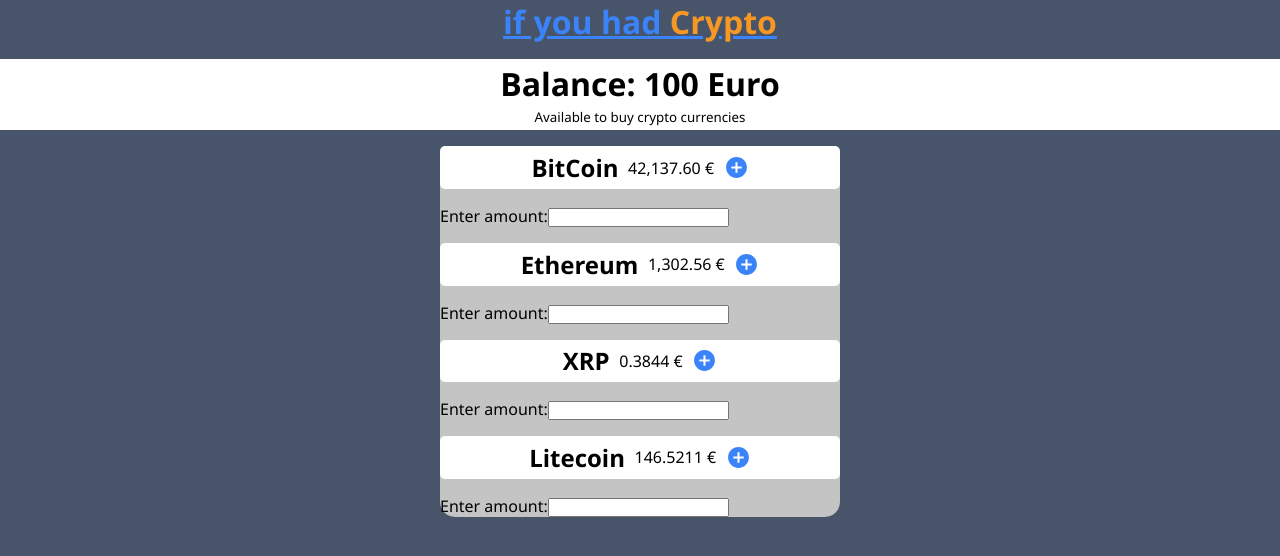
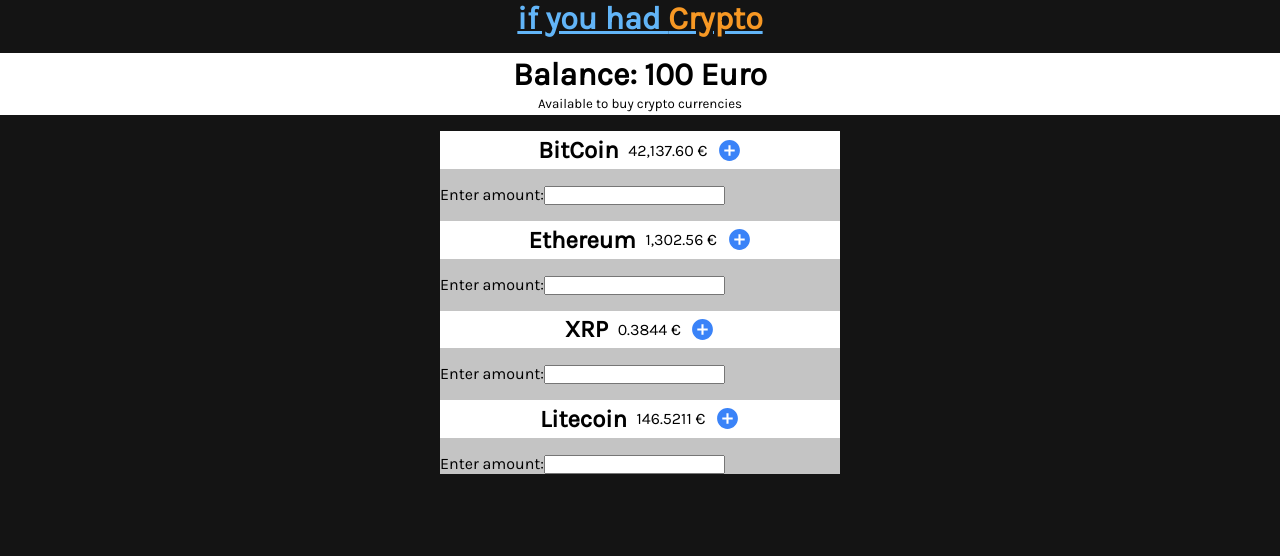
Before and after one commit to HRSArgyropoulos/CryptoCoins-React-App, a React (Create React App) app: page / in a window 1280 px wide. Shown: the top 556 px of the page. Built offline with nearby package versions, Linux system fonts and the light colour scheme.

Commit message:
style modifications

```diff
--- a/public/index.html
+++ b/public/index.html
@@ -8,6 +8,8 @@
       name="description"
       content="Web site created using create-react-app"
     />
+    <link rel="preconnect" href="https://fonts.gstatic.com">
+    <link href="https://fonts.googleapis.com/css2?family=Karla&display=swap" rel="stylesheet">
     <title>If U Had Crypto - React App</title>
   </head>
   <body>
--- a/src/index.css
+++ b/src/index.css
@@ -1,6 +1,6 @@
 :root {
-  --dark: #475469;
-  --blue: #3a83f8;
+  --dark: #141414;
+  --blue: rgb(98, 181, 248);
   --sunglow: #FDCA40;
   --orange: #F79824;
 }
@@ -12,13 +12,8 @@
 }
 
 body {
-  font-family: 'Segoe UI', sans-serif;
+  font-family: 'Karla', sans-serif;
   background-color: var(--dark);
-}
-
-.App {
-  max-width: 1300px;
-  margin: 0 auto;
 }
 
 .heading {
@@ -34,12 +29,10 @@
   max-width: 400px;
   margin: 0 auto;
   background-color: rgb(196, 196, 196);
-  border-radius: 15px;
 }
 
 .coin-price {
   background-color: white;
-  border-radius: 5px;
   margin: 1rem 0;
   display: flex;
   justify-content: center;
```
